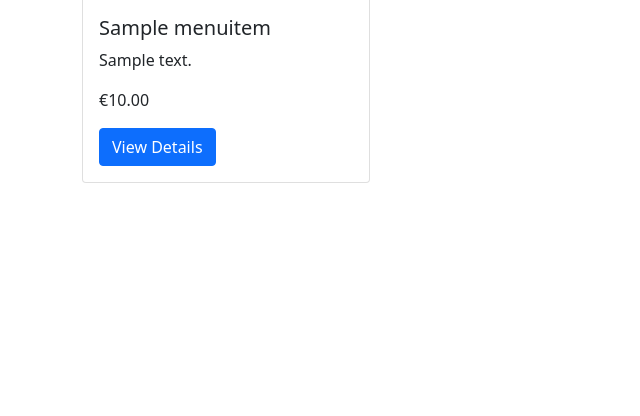
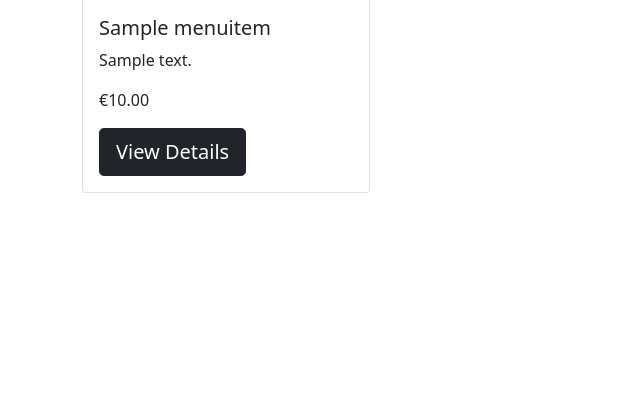
Before and after one commit to primarypigments/papas_pizza, a Django app: page /menu/ in a window 1280 px wide. Shown: the part 139-555 px from the top of the page, without its empty margins (0-640 px from the left). Run offline with Django 5.2, Linux system fonts and the light colour scheme; tables that the repository leaves empty hold one stand-in row (values such as "Sample post"); some libraries are stand-ins or nearby versions.

Commit message:
Style buttons, authenticated user for add to cart

```diff
--- a/templates/menu/menu.html
+++ b/templates/menu/menu.html
@@ -45,7 +45,7 @@
                     <h5 class="card-title">{{ item.name }}</h5>
                     <p class="card-text">{{ item.description }}</p>
                     <p class="card-text">€{{ item.price }}</p>
-                    <button type="button" class="btn btn-primary" data-bs-toggle="modal"
+                    <button type="button" class="btn btn-dark btn-block btn-lg" data-bs-toggle="modal"
                         data-bs-target="#itemModal{{ item.id }}">
                         View Details
                     </button>
@@ -111,7 +111,7 @@
                                 <label for="quantity">Quantity:</label>
                                 <input type="number" name="quantity" id="quantity" min="1" max="99" value="1">
                                 <br>
-                                <button type="submit">Order this Pizza</button>
+                                <a href="{% if user.is_authenticated %}{% url 'cart' %}{% else %}{% url 'my_signup_view' %}{% endif %}" class="btn btn-dark btn-block btn-lg">Order Now</a>
                             </form>
                         </div>
                     </div>
```
